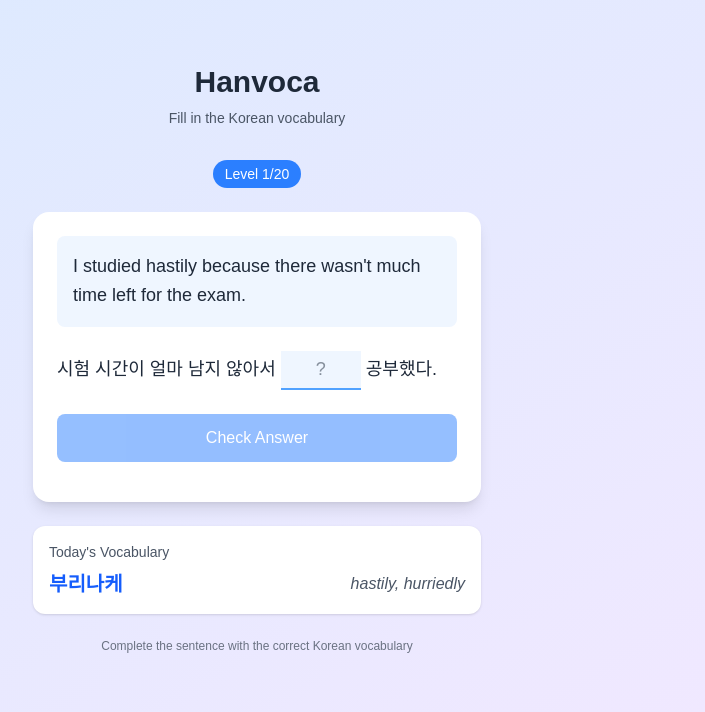
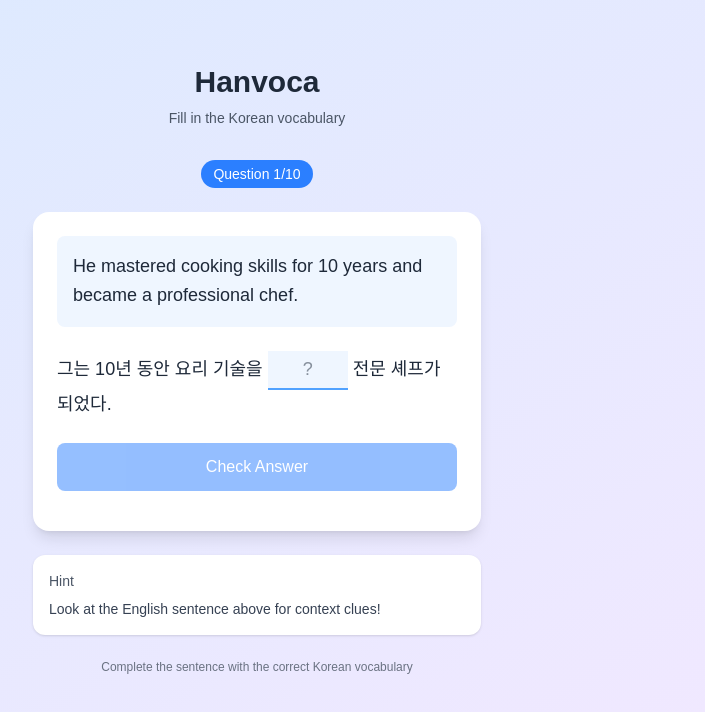
Before and after one commit to younghun1124/hanvoca, a Next.js app: page / in a window 1280 px wide. Shown: the top 712 px of the page, without its empty margins (383-1088 px from the left). Built offline with nearby package versions, Linux system fonts and the light colour scheme.

Commit message:
1차 mvp완성

```diff
--- a/src/app/page.tsx
+++ b/src/app/page.tsx
@@ -1,22 +1,20 @@
 'use client'
 
 import { useState } from 'react'
+import vocabularyData from '../data/vocabulary.json'
 
 export default function Home() {
+  const [currentQuestionIndex, setCurrentQuestionIndex] = useState(0)
   const [userInput, setUserInput] = useState('')
   const [isCorrect, setIsCorrect] = useState<boolean | null>(null)
   const [feedback, setFeedback] = useState('')
   const [showFeedback, setShowFeedback] = useState(false)
   const [isSubmitting, setIsSubmitting] = useState(false)
 
-  // Today's vocabulary challenge
-  const challenge = {
-    english: 'I studied hastily because there wasn\'t much time left for the exam.',
-    korean: '시험 시간이 얼마 남지 않아서 _____ 공부했다.',
-    targetWord: '부리나케',
-    meaning: 'hastily, hurriedly',
-    englishWord: 'hastily'
-  }
+  // Get current question from vocabulary data
+  const currentQuestion = vocabularyData[currentQuestionIndex]
+  const totalQuestions = vocabularyData.length
+  const isLastQuestion = currentQuestionIndex === totalQuestions - 1
 
   const checkAnswer = async (sentence: string, guess: string) => {
     try {
@@ -49,21 +47,10 @@ export default function Home() {
       console.error('API Error:', error)
 
       // Enhanced fallback logic for local testing
-      if (guess.trim() === challenge.targetWord) {
-        return "✅ Correct! Great job! '부리나케' means 'hastily, hurriedly'"
+      if (guess.trim() === currentQuestion.answer) {
+        return "✅ Correct! Great job!"
       } else {
-        // Provide helpful feedback for common alternatives
-        const commonAlternatives: { [key: string]: string } = {
-          '서둘러': "Good try! '서둘러' means 'in a hurry' which is close. Try finding a word that emphasizes doing something more quickly or hastily.",
-          '빨리': "'빨리' means 'quickly' which is related, but we need a word that specifically means 'hastily' or 'hurriedly'.",
-          '급히': "'급히' means 'urgently' which is very close! But there's another word that's even more specific for 'hastily'.",
-          '천천히': "That means 'slowly' which is the opposite of what we need! Try thinking of a word that means 'hastily'."
-        }
-
-        const feedbackMessage = commonAlternatives[guess.trim()] ||
-          `❌ Not quite right. The correct answer is '${challenge.targetWord}' which means '${challenge.meaning}'. Try again!`
-
-        return feedbackMessage
+        return `❌ Not quite right. The correct answer is '${currentQuestion.answer}'. Try again!`
       }
     }
   }
@@ -77,16 +64,16 @@ export default function Home() {
 
     setIsSubmitting(true)
 
-    // Prepare sentence with the user's guess
-    const sentenceWithGuess = `시험 시간이 얼마 남지 않아서 [${userInput.trim()}] 공부했다.`
+    // Prepare sentence with the CORRECT ANSWER in brackets for API
+    const sentenceWithCorrectAnswer = currentQuestion.korean_sentence.replace('_____', `[${currentQuestion.answer}]`)
 
     try {
-      const feedbackMessage = await checkAnswer(sentenceWithGuess, userInput.trim())
+      const feedbackMessage = await checkAnswer(sentenceWithCorrectAnswer, userInput.trim())
 
       // Check if it's a correct answer (simple heuristic)
       const isAnswerCorrect = feedbackMessage.includes('✅') ||
                              feedbackMessage.toLowerCase().includes('correct') ||
-                             userInput.trim() === challenge.targetWord
+                             userInput.trim() === currentQuestion.answer
 
       setIsCorrect(isAnswerCorrect)
       setFeedback(feedbackMessage)
@@ -99,6 +86,13 @@ export default function Home() {
     }
 
     setIsSubmitting(false)
+  }
+
+  const goToNextQuestion = () => {
+    if (currentQuestionIndex < totalQuestions - 1) {
+      setCurrentQuestionIndex(currentQuestionIndex + 1)
+      resetChallenge()
+    }
   }
 
   const resetChallenge = () => {
@@ -117,6 +111,9 @@ export default function Home() {
     }
   }
 
+  // Split Korean sentence into parts for rendering
+  const koreanParts = currentQuestion.korean_sentence.split('_____')
+
   return (
     <div className="min-h-screen bg-gradient-to-br from-blue-100 to-purple-100 p-4">
       <div className="max-w-md mx-auto pt-12">
@@ -129,7 +126,7 @@ export default function Home() {
         {/* Progress indicator */}
         <div className="flex justify-center mb-6">
           <div className="bg-blue-500 text-white px-3 py-1 rounded-full text-sm font-medium">
-            Level 1/20
+            Question {currentQuestionIndex + 1}/{totalQuestions}
           </div>
         </div>
 
@@ -139,7 +136,7 @@ export default function Home() {
           <div className="mb-6">
             <div className="bg-blue-50 rounded-lg p-4">
               <p className="text-lg text-gray-800 leading-relaxed font-medium">
-                {challenge.english}
+                {currentQuestion.english_translation}
               </p>
             </div>
           </div>
@@ -147,7 +144,7 @@ export default function Home() {
           {/* Korean sentence with blank */}
           <div className="mb-6">
             <p className="text-lg text-gray-800 leading-relaxed">
-              시험 시간이 얼마 남지 않아서{' '}
+              {koreanParts[0]}
               <span className="relative inline-block">
                 <input
                   type="text"
@@ -158,7 +155,7 @@ export default function Home() {
                   disabled={isSubmitting}
                 />
               </span>
-              {' '}공부했다.
+              {koreanParts[1]}
             </p>
           </div>
 
@@ -187,17 +184,26 @@ export default function Home() {
               <div className="mt-3 space-y-2">
                 {isCorrect ? (
                   <div className="space-y-2">
-                    <button
-                      onClick={() => window.location.href = '/complete'}
-                      className="w-full bg-green-500 text-white py-2 rounded-lg font-medium hover:bg-green-600 transition-colors"
-                    >
-                      Continue to Special Offer 🎉
-                    </button>
+                    {isLastQuestion ? (
+                      <button
+                        onClick={() => window.location.href = '/complete'}
+                        className="w-full bg-green-500 text-white py-2 rounded-lg font-medium hover:bg-green-600 transition-colors"
+                      >
+                        Complete All Challenges 🎉
+                      </button>
+                    ) : (
+                      <button
+                        onClick={goToNextQuestion}
+                        className="w-full bg-green-500 text-white py-2 rounded-lg font-medium hover:bg-green-600 transition-colors"
+                      >
+                        Next Question →
+                      </button>
+                    )}
                     <button
                       onClick={resetChallenge}
                       className="w-full bg-gray-100 text-gray-700 py-2 rounded-lg font-medium hover:bg-gray-200 transition-colors"
                     >
-                      Try Another Challenge
+                      Try Again
                     </button>
                   </div>
                 ) : (
@@ -215,10 +221,9 @@ export default function Home() {
 
         {/* Vocabulary hint card */}
         <div className="bg-white rounded-xl shadow-sm p-4 mb-6">
-          <h3 className="text-sm font-medium text-gray-600 mb-2">Today's Vocabulary</h3>
-          <div className="flex items-center justify-between">
-            <span className="text-xl font-bold text-blue-600">{challenge.targetWord}</span>
-            <span className="text-gray-600 italic">{challenge.meaning}</span>
+          <h3 className="text-sm font-medium text-gray-600 mb-2">Hint</h3>
+          <div className="text-gray-700 text-sm">
+            <p>Look at the English sentence above for context clues!</p>
           </div>
         </div>
 
--- a/src/data/vocabulary.json
+++ b/src/data/vocabulary.json
@@ -13,8 +13,8 @@
   },
   {
     "id": 3,
-    "answer": "수리했다",
-    "korean_sentence": "망가진 자동차를 정비소에서 _____.",
+    "answer": "수리됐다",
+    "korean_sentence": "망가진 자동차가 정비소에서 _____.",
     "english_translation": "The broken car was repaired at the garage."
   },
   {
@@ -56,7 +56,7 @@
   {
     "id": 10,
     "answer": "마다",
-    "korean_sentence": "그는 매일 아침 _____ 30분씩 운동을 한다.",
-    "english_translation": "He exercises for 30 minutes every morning."
+    "korean_sentence": "사람_____ 성격과 생각이 모두 다르다.",
+    "english_translation": "Each person has a different personality and way of thinking."
   }
 ]
```
